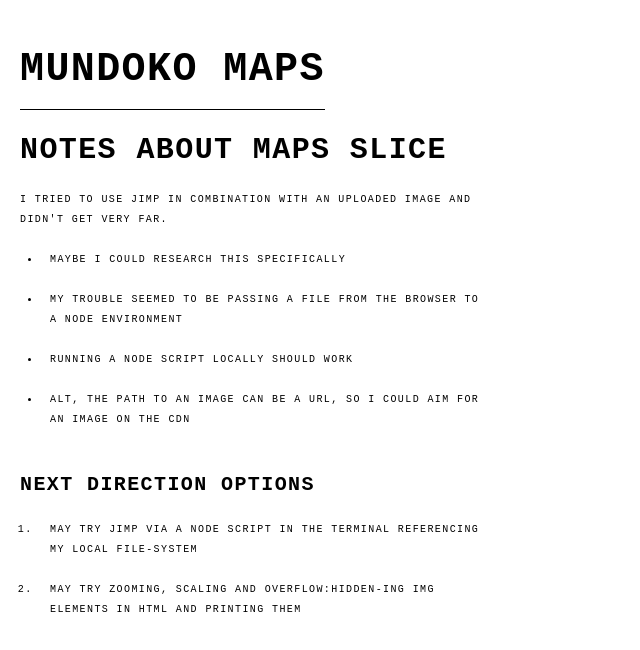
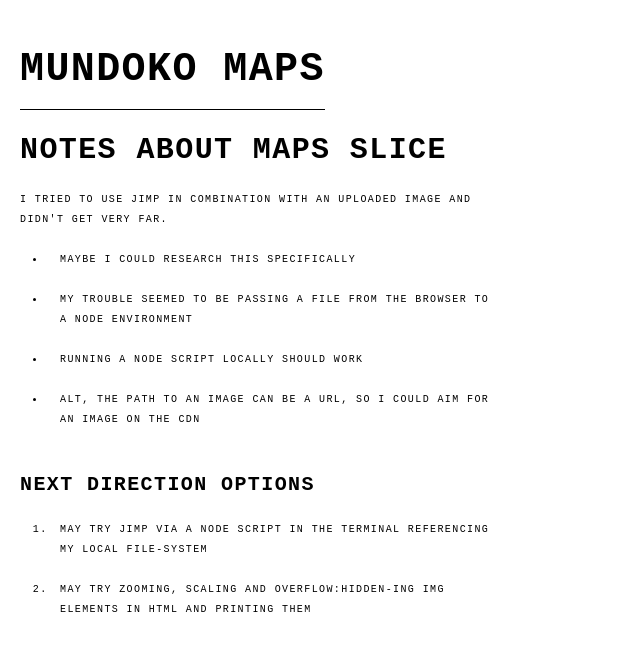
Before and after one commit to LL782/mundoko-maps, a Next.js app in the folder app/: page /map-slice in a window 1280 px wide. Shown: the top 650 px of the page, without its empty margins (0-640 px from the left). Built offline with nearby package versions, Linux system fonts and the light colour scheme.

Commit message:
Refine list styles

```diff
--- a/app/MapSlice/MapSlice.module.css
+++ b/app/MapSlice/MapSlice.module.css
@@ -33,10 +33,27 @@
   margin-bottom: 10rem;
 }
 
+.page ol {
+  padding: 0 10rem 0 0;
+}
+
+.page ol li {
+  margin-left: 25rem;
+  padding-left: 5rem;
+}
+
+.page ul {
+  padding: 0 10rem;
+}
+
+.page ul li {
+  margin-left: 5rem;
+  padding-left: 15rem;
+}
+
 .page ul,
 .page ol {
-  margin: 0 10rem 20rem;
-  padding: 0 10rem;
+  margin: 10rem;
 }
 
 .page li {
```
